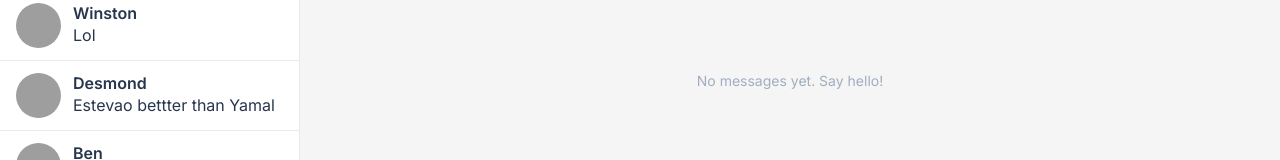
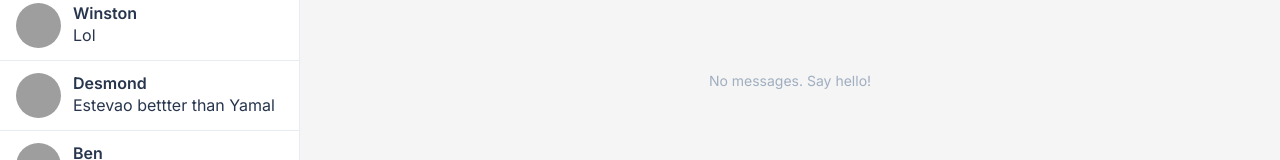
Before and after one commit to Rudolfkt/dreamchat, a React (Create React App) app: page /Chat in a window 1280 px wide. Shown: the part 364-524 px from the top of the page. Built offline with nearby package versions, Linux system fonts and the light colour scheme; grey boxes are pictures that could not be loaded.

Commit message:
chatpage update2

```diff
--- a/src/Pages/Chat/chatRoom/chatRoom.js
+++ b/src/Pages/Chat/chatRoom/chatRoom.js
@@ -29,7 +29,7 @@ export default function ChatRoom() {
 
             {/* Messages Area */}
             <div className="chat-room-messages">
-                <p className="no-messages">No messages yet. Say hello!</p>
+                <p className="no-messages">No messages. Say hello!</p>
             </div>
 
             {/* Messaging Bar */}
```
